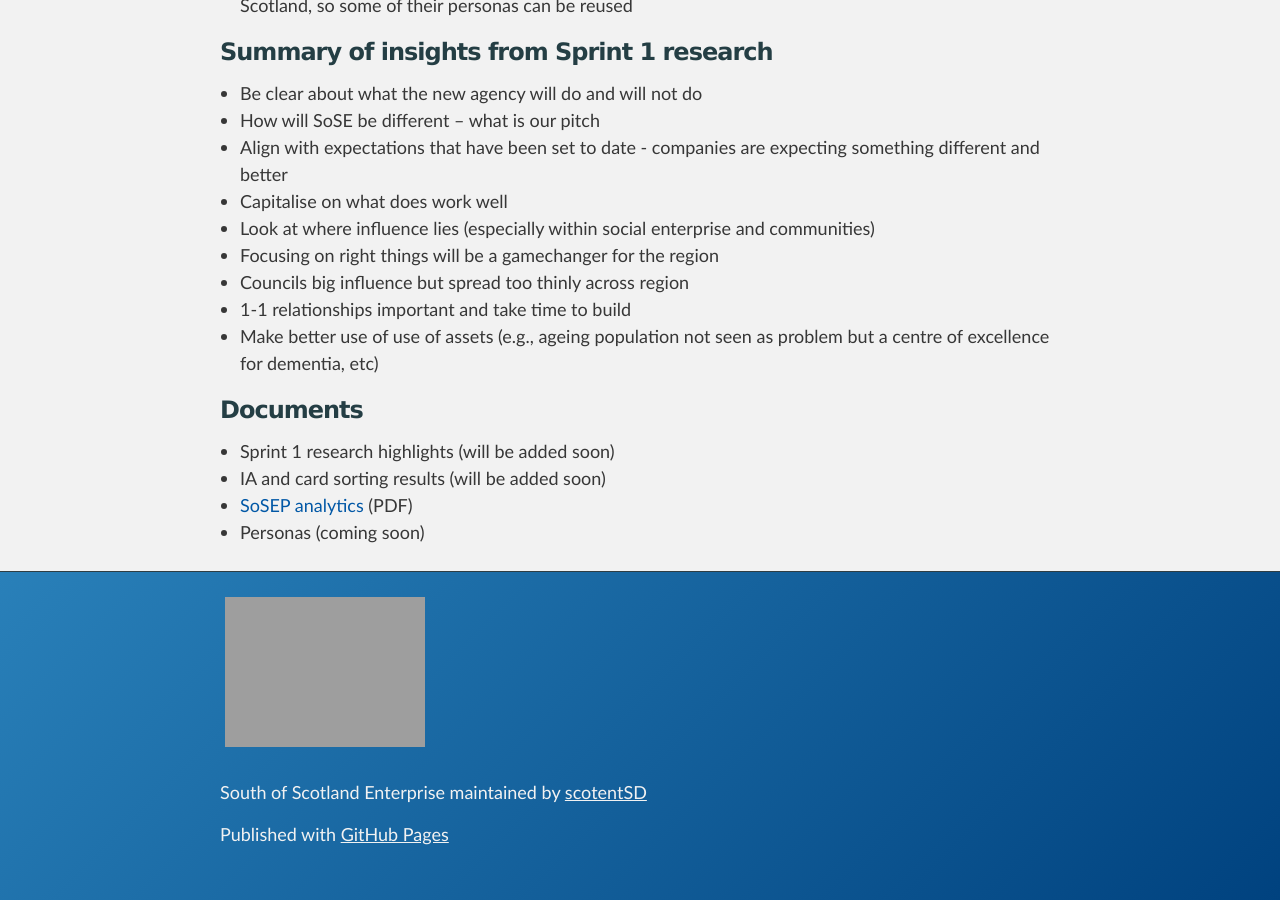
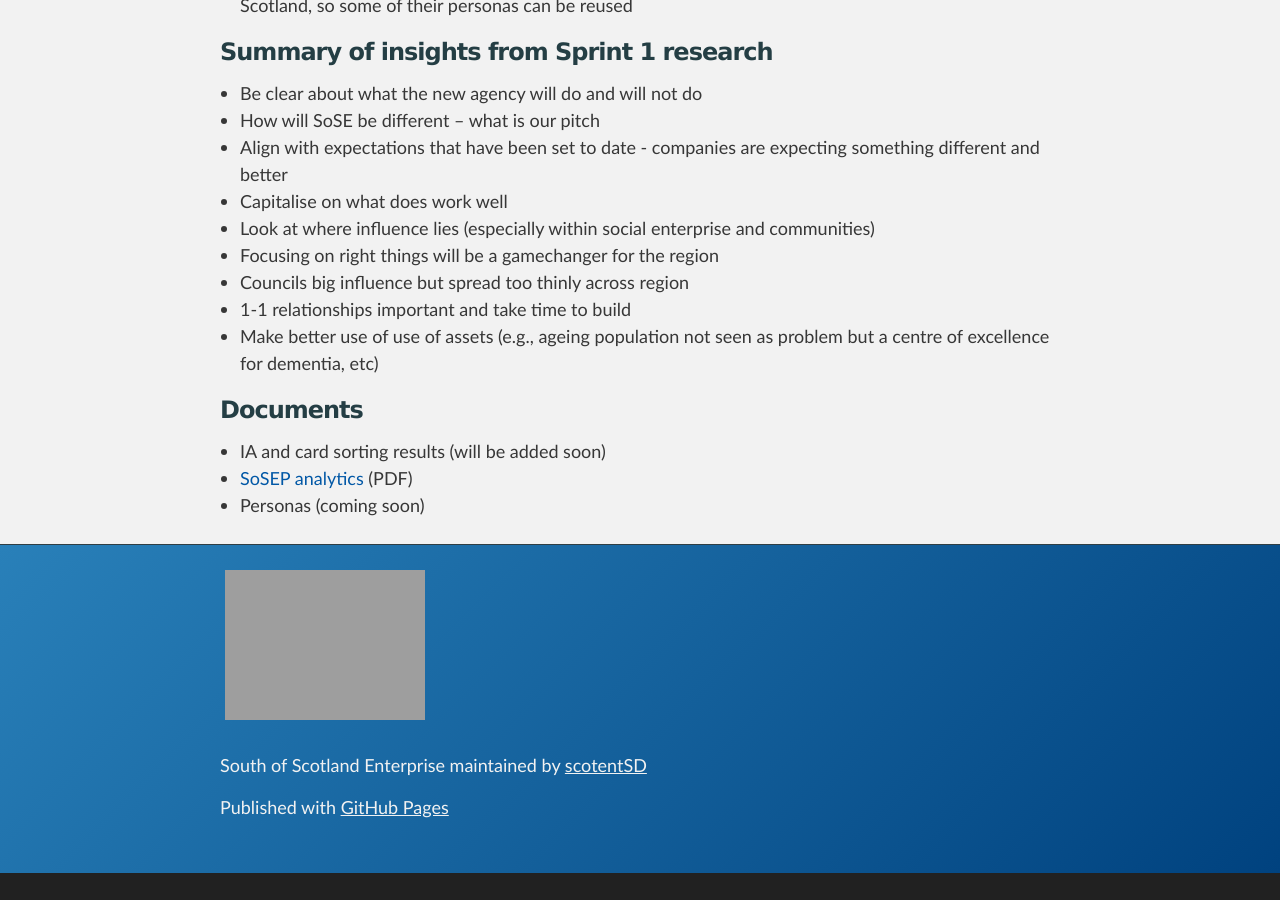
Before and after one commit to scotentSD/SOSE, a Jekyll site: the page built from _posts/2020-02-04-sensemaking-04-02-2020.md, in a window 1280 px wide and 900 px high, scrolled down 811 px. Built offline with Jekyll 4.4.1, drawn with Linux system fonts in a browser that asks for light colours; after the commit the page ends 1684 px from its top, so only the background shows below that.

Commit message:
SK - remove one doc as it's for other post

```diff
--- a/_posts/2020-02-04-sensemaking-04-02-2020.md
+++ b/_posts/2020-02-04-sensemaking-04-02-2020.md
@@ -12,7 +12,7 @@ display_date: Week starting 03/02/20 # Date to show on the page
 - Recruit customers for further testing sessions with a focus on customers in the Third sector and Community organisations
 - Follow up interviews with some key people from SoSEP and the councils to get a better understanding of the community organisations needs and expectations
 - More Card sorting testing for the Information Architechture (IA)
-- Gathered analytics of the [SoSEP website](https://www.sosep.co.uk/info/7/south-scotland-enterprise) for the period covering Nov 2019 Jan 2020
+- Gathered analytics of the [**SoSEP website**](https://www.sosep.co.uk/info/7/south-scotland-enterprise) for the period covering Nov 2019 Jan 2020
 - Looked at previous personas done for [Highlands and Islands Enterprise (HIE)](https://www.hie.co.uk/), and a Scottish Enterprise (SE) corporate website for potential reuse
 
 
@@ -33,7 +33,7 @@ display_date: Week starting 03/02/20 # Date to show on the page
 
 
 ### Documents
-- Sprint 1 research highlights (will be added soon)
+
 - IA and card sorting results (will be added soon)
 - [SoSEP analytics](../files/sosep-website-analytics-Nov19-Jan20.pdf) (PDF)
 - Personas (coming soon)
```
